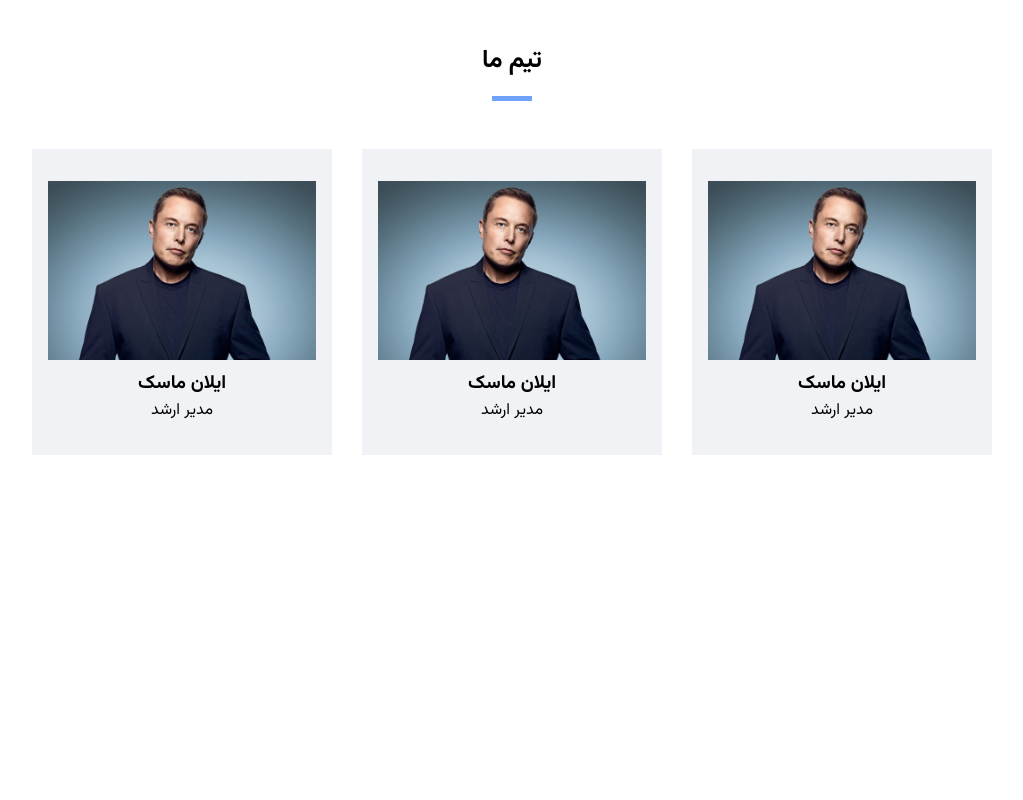
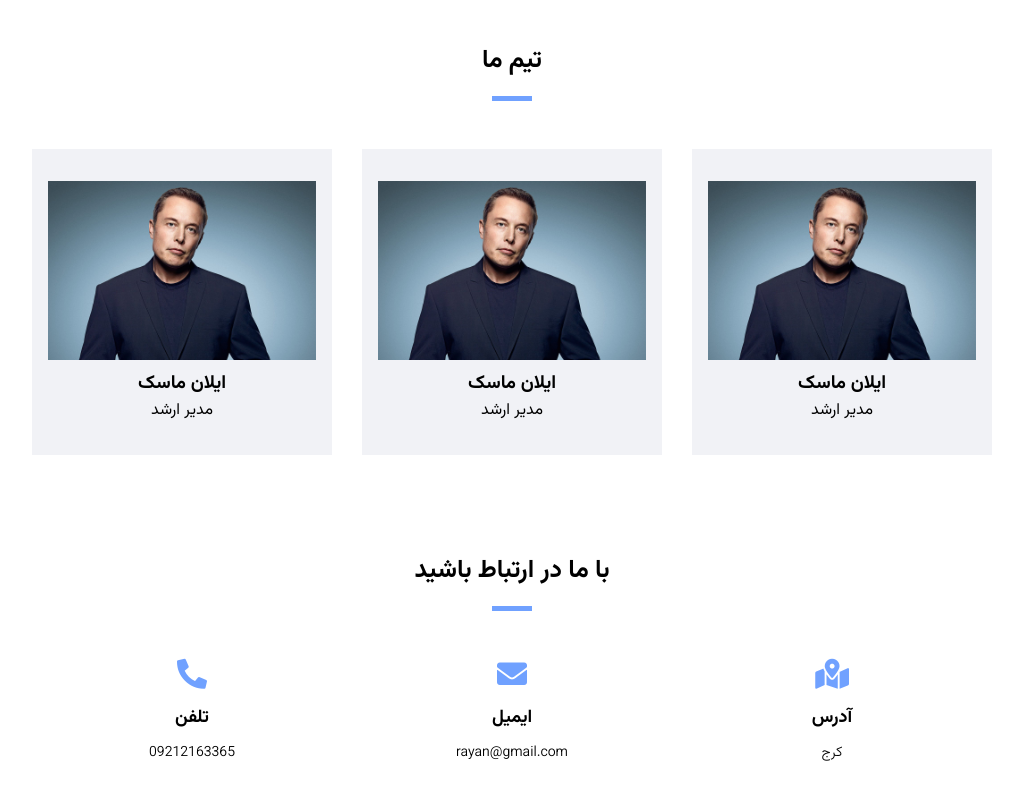
Before and after one commit to randomhex1998/logo_react, a React (Create React App) app: page / in a window 1280 px wide. Shown: the part 4154-4954 px from the top of the page, without its empty margins (128-1151 px from the left). Before the commit the page ends 4657 px from the top, so only its background shows below. Built offline with nearby package versions, Linux system fonts and the light colour scheme.

Commit message:
make-contact-info-and-its-style

```diff
--- a/src/App.js
+++ b/src/App.js
@@ -10,6 +10,7 @@ import Consent from "./components/Consent/Consent";
 import Prices from "./components/Prices/Prices";
 import Customers from "./components/Customers/Customers";
 import Team from "./components/Team/Team";
+import Contact from "./components/Contact/Contact";
 
 function App() {
   return (
@@ -24,6 +25,7 @@ function App() {
       <Prices />
       <Customers />
       <Team />
+      <Contact />
     </>
   );
 }
--- /dev/null
+++ b/src/components/Contact/Contact.jsx
@@ -0,0 +1,19 @@
+import React from 'react';
+import ContactInfo from './ContactInfos';
+
+const Contact = () => {
+    return (
+        <div className='contact pTB-3'>
+            <h2 className='MainTitles'>با ما در ارتباط باشید</h2>
+            <div className="container">
+                <div className="row">
+                <ContactInfo InfoIco="fa fa-phone-alt" InfoTitle="تلفن" InfoText="09212163365" />
+                <ContactInfo InfoIco="fas fa-envelope" InfoTitle="ایمیل" InfoText="rayan@gmail.com" />
+                <ContactInfo InfoIco="fas fa-map-marked-alt" InfoTitle="آدرس" InfoText="کرج" />
+                </div>
+            </div>
+        </div>
+    );
+};
+
+export default Contact;
--- /dev/null
+++ b/src/components/Contact/Contact.scss
@@ -0,0 +1,18 @@
+.info-box{
+    text-align: center;
+    i{
+        font-size: 30px;
+        color: $light-purple-color;
+    }
+
+    h3{
+        padding: 10px 0;
+        font-weight: 800;
+        font-size: 18px;
+    }
+
+    p{
+        font-weight: 300;
+        font-size: 14px;
+    }
+}
--- /dev/null
+++ b/src/components/Contact/ContactInfos.jsx
@@ -0,0 +1,13 @@
+const ContactInfo = ({InfoIco , InfoTitle , InfoText}) => {
+    return(
+        <div className="contact-info column pt-2">
+            <div className="info-box ">
+                <i className={InfoIco}></i>
+                <h3>{InfoTitle}</h3>
+                <p>{InfoText}</p>
+            </div>
+        </div>
+    )
+}
+
+export default ContactInfo;
--- a/src/scss/Index.scss
+++ b/src/scss/Index.scss
@@ -10,3 +10,4 @@
 @import "../components/Prices/Prices";
 @import "../components/Customers/Customers";
 @import "../components/Team/Team";
+@import "../components/Contact/Contact.scss";
```
Also changed, not shown: src/components/Contact/ContactForm.jsx (added, +7 -0 lines).
